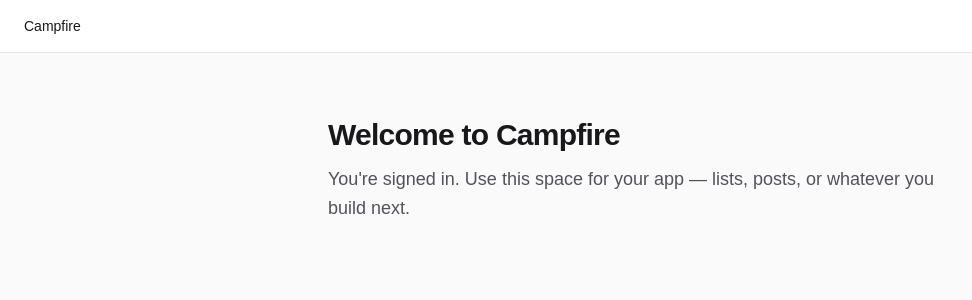
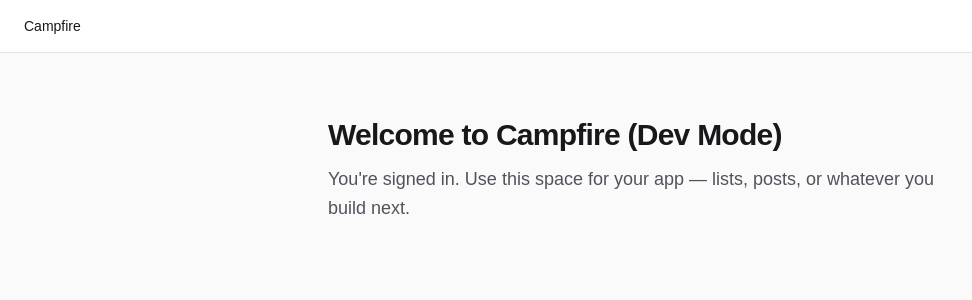
Before and after one commit to aidan-diaz/campfire, a Next.js app: page /home in a window 1280 px wide. Shown: the top 300 px of the page, without its empty margins (0-972 px from the left). Built offline with nearby package versions, Linux system fonts and the light colour scheme; no server answers.

Commit message:
testing dev branch

```diff
--- a/src/app/home/page.js
+++ b/src/app/home/page.js
@@ -14,7 +14,7 @@
       </header>
       <main className="mx-auto max-w-2xl px-6 py-16">
         <h1 className="text-3xl font-semibold tracking-tight text-zinc-900 dark:text-zinc-50">
-          Welcome to Campfire
+          Welcome to Campfire (Dev Mode)
         </h1>
         <p className="mt-3 text-lg leading-relaxed text-zinc-600 dark:text-zinc-400">
           You&apos;re signed in. Use this space for your app — lists, posts, or whatever you
```
